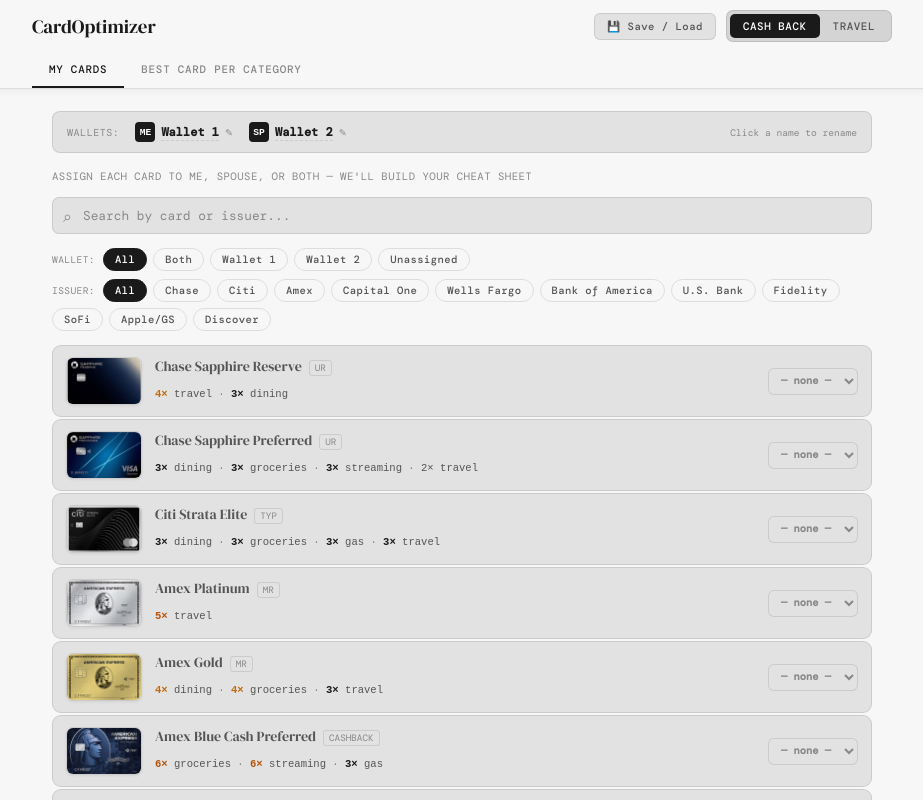
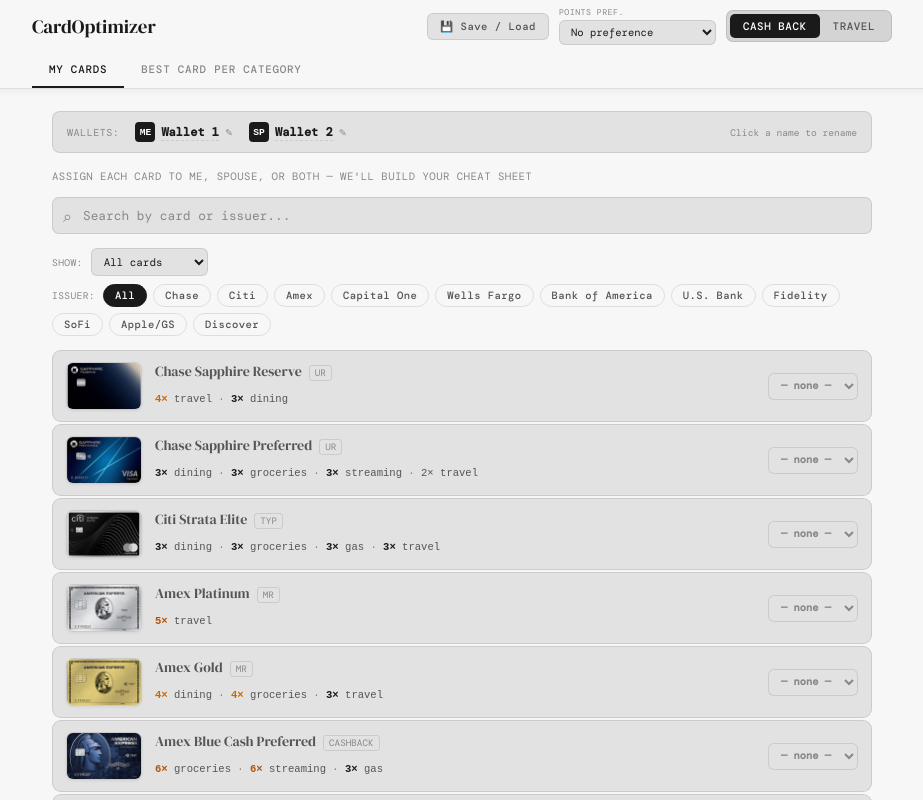
Before and after one commit to dimakit/card-optimizer, a React (Vite) app: page / in a window 1280 px wide. Shown: the top 800 px of the page, without its empty margins (178-1101 px from the left). Built offline with nearby package versions, Linux system fonts and the light colour scheme; a web font is replaced by a local one.

Commit message:
Update CardOptimizer.jsx

```diff
--- a/src/CardOptimizer.jsx
+++ b/src/CardOptimizer.jsx
@@ -23,7 +23,8 @@
   { key: "streaming",  label: "Streaming",       icon: "📺" },
   { key: "online",     label: "Online",          icon: "🛍️" },
   { key: "drugstores", label: "Drugstores",      icon: "💊" },
-  { key: "other",      label: "Everything Else", icon: "💳" },
+  { key: "homeimprove", label: "Home Improvement", icon: "🔨" },
+  { key: "other",       label: "Everything Else",  icon: "💳" },
 ];
 
 const ISSUER_PALETTE = {
@@ -205,7 +206,7 @@
   }, 0);
 }
 
-function getBestCard(cards, category, mode) {
+function getBestCard(cards, category, mode, pointsPref) {
   const eligible = cards.filter(c => effectiveStatus(c) !== "draft");
   if (!eligible.length) return null;
   const scored = eligible.map(card => {
@@ -213,7 +214,16 @@
     const cv = CURRENCY_VALUES[card.currency][mode];
     return { card, mult, value: mult * cv, pct: mult * cv * 100, breadth: computeBreadth(card, mode) };
   });
-  scored.sort((a, b) => Math.abs(a.value - b.value) > 0.00001 ? b.value - a.value : b.breadth - a.breadth);
+  const PREF_THRESHOLD = 0.005; // 0.5% — within this margin, prefer chosen currency
+  scored.sort((a, b) => {
+    const diff = Math.abs(a.value - b.value);
+    if (diff <= PREF_THRESHOLD && pointsPref && pointsPref !== "none") {
+      const aMatch = a.card.currency === pointsPref ? 1 : 0;
+      const bMatch = b.card.currency === pointsPref ? 1 : 0;
+      if (aMatch !== bMatch) return bMatch - aMatch;
+    }
+    return diff > 0.00001 ? b.value - a.value : b.breadth - a.breadth;
+  });
   return scored[0];
 }
 
@@ -243,7 +253,7 @@
       }}>{label}</div>
       <div style={{ display: "flex", flexDirection: "column", gap: 3 }}>
         {CATEGORIES.map((cat, i) => {
-          const best = getBestCard(cards, cat.key, mode);
+          const best = getBestCard(cards, cat.key, mode, pointsPref);
           if (!best) return null;
           const allScored = cards.filter(c => effectiveStatus(c) !== "draft").map(card => {
             const mult = card.multipliers[cat.key] ?? card.multipliers.other;
@@ -316,6 +326,14 @@
     try { return localStorage.getItem("cp_mode_v1") || "cashback"; }
     catch { return "cashback"; }
   });
+  const [pointsPref, setPointsPref] = useState(() => {
+    try { return localStorage.getItem("cp_points_pref_v1") || "none"; } catch { return "none"; }
+  });
+
+  useEffect(() => {
+    try { localStorage.setItem("cp_points_pref_v1", pointsPref); } catch {}
+  }, [pointsPref]);
+
   const [view, setView] = useState(() => {
     try {
       const o = JSON.parse(localStorage.getItem("cp_ownership_v2") || "{}");
@@ -445,6 +463,21 @@
               background: showShare ? T.accent : T.surface,
               color: showShare ? T.accentText : T.textMid,
             }}>💾 Save / Load</button>
+            <div style={{ display: "flex", flexDirection: "column", alignItems: "flex-start" }}>
+              <span className="mono" style={{ fontSize: "0.52rem", color: T.textDim, letterSpacing: "0.05em", textTransform: "uppercase", marginBottom: 2 }}>Points Pref.</span>
+              <select value={pointsPref} onChange={e => setPointsPref(e.target.value)} className="mono" style={{
+                padding: "4px 7px", borderRadius: 6, border: `1px solid ${pointsPref !== "none" ? T.selectedBorder : T.border}`,
+                background: pointsPref !== "none" ? T.selectedBg : T.surface,
+                color: T.text, fontSize: "0.66rem", cursor: "pointer", outline: "none",
+              }}>
+                <option value="none">No preference</option>
+                <option value="UR">UR (Chase)</option>
+                <option value="MR">MR (Amex)</option>
+                <option value="CAPONE">Miles (Capital One)</option>
+                <option value="TYP">TYP (Citi)</option>
+                <option value="CASHBACK">Cash Back</option>
+              </select>
+            </div>
           <div style={{ display: "flex", gap: 0, background: T.surfaceAlt, borderRadius: 7, padding: 3, border: `1px solid ${T.border}` }}>
             {["cashback", "travel"].map(m => (
               <button key={m} className="mono pill-btn" onClick={() => setMode(m)} style={{
@@ -574,31 +607,23 @@
                 style={{ width: "100%", padding: "9px 12px 9px 30px", background: T.surface, border: `1px solid ${T.border}`, borderRadius: 7, color: T.text, fontSize: "0.8rem" }} />
             </div>
 
-            {/* Owner filter pills */}
-            <div style={{ display: "flex", gap: 6, flexWrap: "wrap", marginBottom: 8, alignItems: "center" }}>
-              <span className="mono" style={{ fontSize: "0.6rem", color: T.textDim, letterSpacing: "0.04em", marginRight: 2 }}>WALLET:</span>
-              {[
-                { val: null,     label: "All" },
-                { val: "both",   label: "Both" },
-                { val: "me",     label: names.me },
-                { val: "spouse", label: names.spouse },
-                { val: "none",   label: "Unassigned" },
-              ].map(({ val, label }) => {
-                const active = ownerFilter === val;
-                return (
-                  <button key={val ?? "all"} className="mono pill-btn"
-                    onClick={() => setOwnerFilter(active ? null : val)}
-                    style={{
-                      padding: "4px 11px", borderRadius: 20, fontSize: "0.66rem", fontWeight: 500, letterSpacing: "0.04em",
-                      border: `1px solid ${active ? T.accent : T.border}`,
-                      background: active ? T.accent : "transparent",
-                      color: active ? T.accentText : T.textMid,
-                    }}>{label}</button>
-                );
-              })}
-              {ownerFilter !== null && (
+            {/* Owner filter dropdown */}
+            <div style={{ display: "flex", alignItems: "center", gap: 8, marginBottom: 8 }}>
+              <span className="mono" style={{ fontSize: "0.6rem", color: T.textDim, letterSpacing: "0.04em" }}>SHOW:</span>
+              <select value={ownerFilter ?? ""} onChange={e => setOwnerFilter(e.target.value || null)} className="mono" style={{
+                padding: "5px 8px", borderRadius: 6, border: `1px solid ${ownerFilter ? T.selectedBorder : T.border}`,
+                background: ownerFilter ? T.selectedBg : T.surface,
+                color: T.text, fontSize: "0.68rem", cursor: "pointer", outline: "none",
+              }}>
+                <option value="">All cards</option>
+                <option value="both">Both wallets</option>
+                <option value="me">{names.me}</option>
+                <option value="spouse">{names.spouse}</option>
+                <option value="none">Unassigned</option>
+              </select>
+              {ownerFilter && (
                 <button className="mono pill-btn" onClick={() => setOwnerFilter(null)} style={{
-                  padding: "4px 9px", borderRadius: 20, fontSize: "0.64rem",
+                  padding: "4px 8px", borderRadius: 5, fontSize: "0.62rem",
                   border: `1px solid ${T.border}`, background: "transparent", color: T.textDim,
                 }}>✕ clear</button>
               )}
@@ -731,7 +756,7 @@
                 </div>
                 <div style={{ display: "flex", flexDirection: "column", gap: 3 }}>
                   {CATEGORIES.map((cat, i) => {
-                    const best = getBestCard(meCards, cat.key, mode);
+                    const best = getBestCard(meCards, cat.key, mode, pointsPref);
                     if (!best) return null;
                     const allScored = meCards.filter(c => c.status !== "draft").map(card => {
                       const mult = card.multipliers[cat.key] ?? card.multipliers.other;
```
